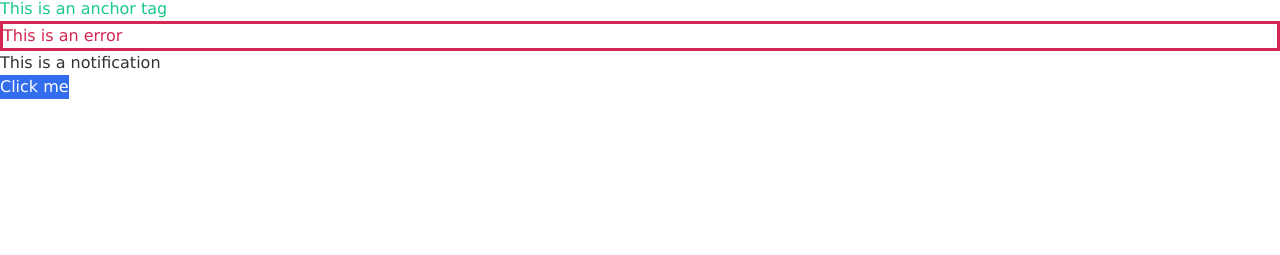
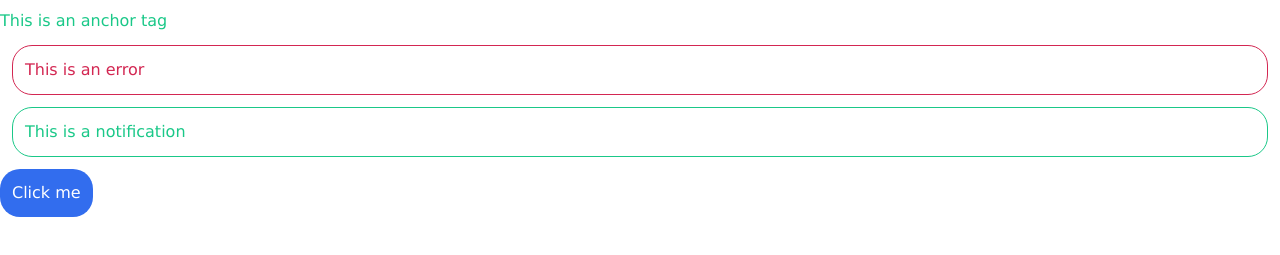
Before and after one commit to CaimeoAI/caimeo_chroma, a website: page index.html in a window 1280 px wide. Shown: the part 51-306 px from the top of the page. Drawn offline with Linux system fonts and the light colour scheme.

Commit message:
added variables for spacing and border and applied them on demonstration elements

```diff
--- a/index.html
+++ b/index.html
@@ -10,7 +10,7 @@
     <h1>This is an h1</h1>
     <a href="#">This is an anchor tag</a>
     <p class="error">This is an error</p>
-    <p clas="notification">This is a notification</p>
+    <p class="notification">This is a notification</p>
     <button>Click me</button>
 </body>
 </html>
--- a/index.scss
+++ b/index.scss
@@ -81,9 +81,21 @@ $secondary: #1ac888;
 $error: #d32752;
 $info: #f6c31c;
 
+// Variables for spacing
+
+$base-padding: 0.75rem;
+$base-margin: 0.75rem;
+
+// Variables for borders
+
+$base-border-thickness: 1px;
+$base-border-radius: 20px;
+
+// General Styling
 
 h1 {
   color: $primary;
+  margin-bottom: $base-margin;
 }
 
 a {
@@ -94,16 +106,26 @@ button {
   color: white;
   border: 0;
   background: $primary;
+  border-radius: $base-border-radius;
+  padding: $base-padding;
 }
 
 .error {
   color: $error;
   border-color: $error;
   border-style: solid;
+  margin: $base-margin;
+  padding: $base-padding;
+  border-radius: $base-border-radius;
+  border-width: $base-border-thickness;
 }
 
 .notification {
   color: $secondary;
   border-color: $secondary;
   border-style: solid;
-}
+  margin: $base-margin;
+  padding: $base-padding;
+  border-radius: $base-border-radius;
+  border-width: $base-border-thickness;
+},
```
Also changed, not shown: index.css, 1 other file.
